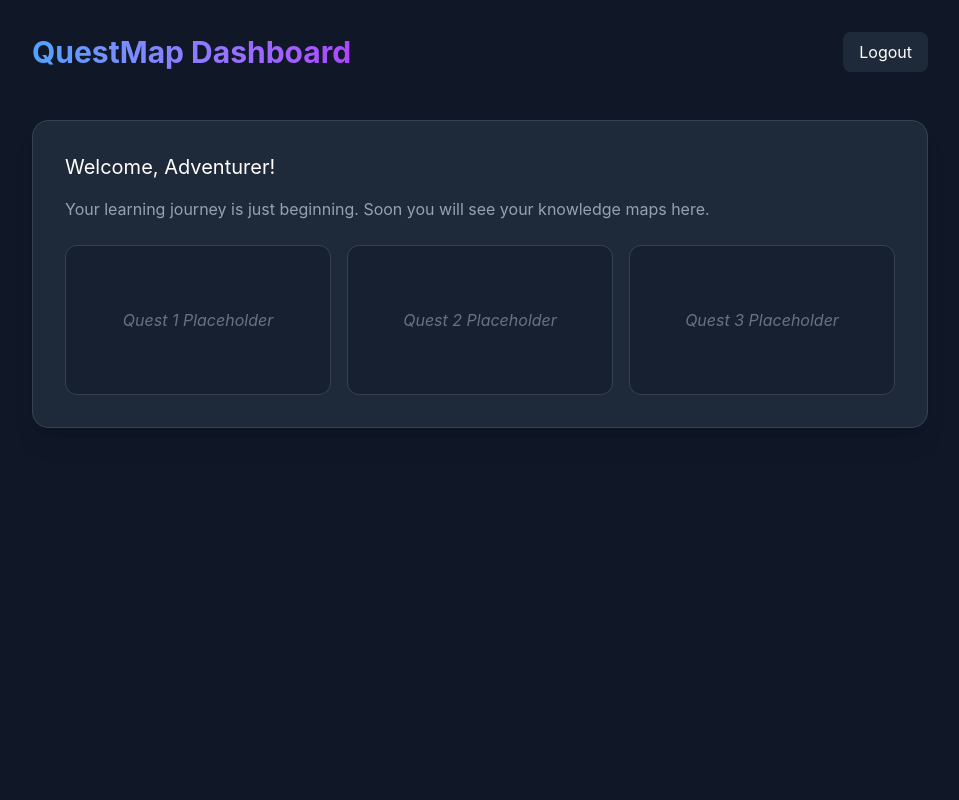
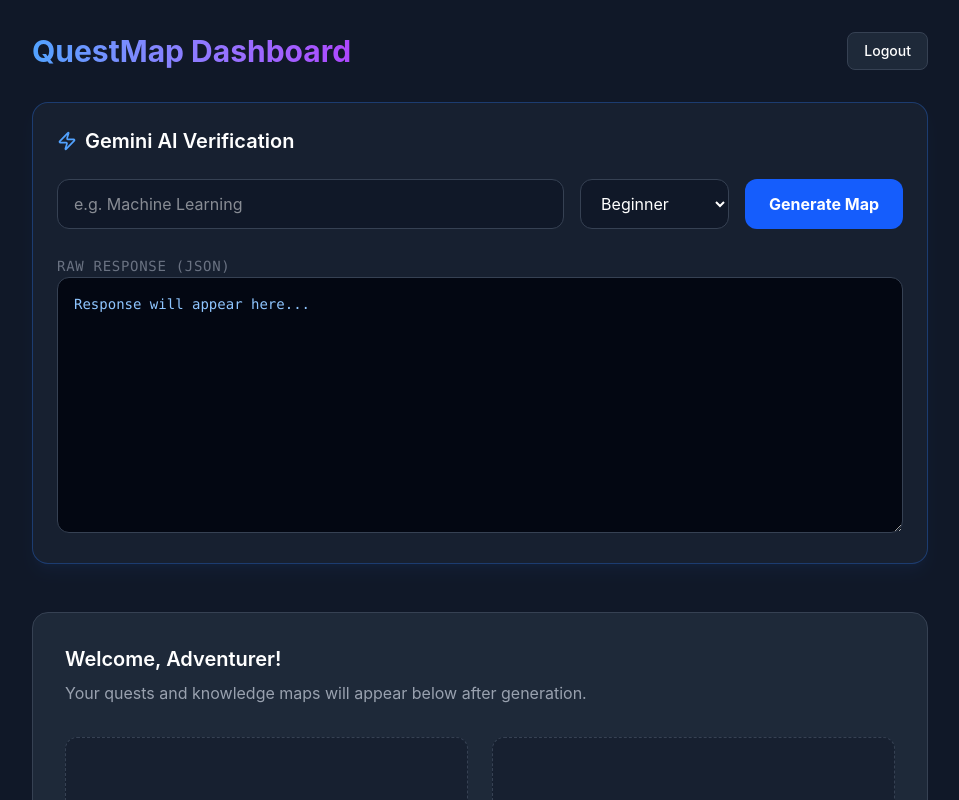
Before and after one commit to Krish-008/hackathon-UTD, a React (Vite) app in the folder frontend/: page /dashboard in a window 1280 px wide. Shown: the top 800 px of the page, without its empty margins (160-1119 px from the left). Built offline with nearby package versions, Linux system fonts and the light colour scheme; no server answers.

Commit message:
feat: add Gemini AI test section to Dashboard

```diff
--- a/frontend/src/pages/Dashboard.jsx
+++ b/frontend/src/pages/Dashboard.jsx
@@ -1,43 +1,134 @@
-import React from 'react';
+import React, { useState } from 'react';
 import { useNavigate } from 'react-router-dom';
 import { auth } from '../firebase';
 import { signOut } from 'firebase/auth';
+import { Loader2, Zap } from 'lucide-react';
 
 const Dashboard = () => {
     const navigate = useNavigate();
     const user = auth.currentUser;
+
+    // AI Test State
+    const [topic, setTopic] = useState('');
+    const [level, setLevel] = useState('beginner');
+    const [result, setResult] = useState(null);
+    const [loading, setLoading] = useState(false);
+    const [error, setError] = useState('');
 
     const handleLogout = async () => {
         await signOut(auth);
         navigate('/');
     };
 
+    const generateMap = async () => {
+        if (!topic) return alert("Please enter a topic");
+
+        setLoading(true);
+        setResult(null);
+        setError('');
+
+        try {
+            // Note: Using localhost:5000 strictly for this verification block
+            const response = await fetch('http://localhost:5000/api/generate-map', {
+                method: 'POST',
+                headers: { 'Content-Type': 'application/json' },
+                body: JSON.stringify({ topic, skill_level: level })
+            });
+
+            if (!response.ok) {
+                throw new Error(`Server Error: ${response.status}`);
+            }
+
+            const data = await response.json();
+            setResult(data);
+        } catch (err) {
+            console.error("Fetch error:", err);
+            setError(err.message);
+        } finally {
+            setLoading(false);
+        }
+    };
+
     return (
         <div className="min-h-screen bg-gray-900 text-white p-8">
             <div className="max-w-4xl mx-auto">
-                <header className="flex justify-between items-center mb-12">
-                    <h1 className="text-3xl font-bold text-transparent bg-clip-text bg-gradient-to-r from-blue-400 to-purple-500">
-                        QuestMap Dashboard
-                    </h1>
+                <header className="flex justify-between items-center mb-8">
+                    <div className="flex items-center gap-2">
+                        <h1 className="text-3xl font-bold text-transparent bg-clip-text bg-gradient-to-r from-blue-400 to-purple-500">
+                            QuestMap Dashboard
+                        </h1>
+                    </div>
                     <button
                         onClick={handleLogout}
-                        className="px-4 py-2 bg-gray-800 hover:bg-gray-700 rounded-lg transition-colors"
+                        className="px-4 py-2 bg-gray-800 hover:bg-gray-700 border border-gray-700 rounded-lg transition-colors text-sm font-medium"
                     >
                         Logout
                     </button>
                 </header>
 
-                <div className="bg-gray-800 rounded-2xl p-8 border border-gray-700 shadow-xl">
-                    <h2 className="text-xl mb-4">Welcome, {user?.displayName || 'Adventurer'}!</h2>
-                    <p className="text-gray-400 mb-6">
-                        Your learning journey is just beginning. Soon you will see your knowledge maps here.
+                {/* AI TEST SECTION */}
+                <section className="mb-12 bg-gray-800/50 rounded-2xl p-6 border border-blue-500/30 shadow-lg shadow-blue-500/5">
+                    <div className="flex items-center gap-2 mb-6">
+                        <Zap className="w-5 h-5 text-blue-400" />
+                        <h2 className="text-xl font-semibold">Gemini AI Verification</h2>
+                    </div>
+
+                    <div className="flex flex-col md:flex-row gap-4 mb-6">
+                        <input
+                            type="text"
+                            placeholder="e.g. Machine Learning"
+                            value={topic}
+                            onChange={(e) => setTopic(e.target.value)}
+                            className="flex-1 bg-gray-900 border border-gray-700 rounded-xl px-4 py-3 outline-none focus:ring-2 focus:ring-blue-500 transition-all"
+                        />
+                        <select
+                            value={level}
+                            onChange={(e) => setLevel(e.target.value)}
+                            className="bg-gray-900 border border-gray-700 rounded-xl px-4 py-3 outline-none focus:ring-2 focus:ring-blue-500 transition-all"
+                        >
+                            <option value="beginner">Beginner</option>
+                            <option value="intermediate">Intermediate</option>
+                            <option value="advanced">Advanced</option>
+                        </select>
+                        <button
+                            onClick={generateMap}
+                            disabled={loading}
+                            className="bg-blue-600 hover:bg-blue-500 px-6 py-3 rounded-xl font-bold transition-all disabled:opacity-50 disabled:cursor-not-allowed flex items-center gap-2 justify-center"
+                        >
+                            {loading ? <Loader2 className="w-5 h-5 animate-spin" /> : 'Generate Map'}
+                        </button>
+                    </div>
+
+                    {error && (
+                        <div className="bg-red-500/10 border border-red-500/50 text-red-400 p-4 rounded-xl mb-4 text-sm font-mono">
+                            Error: {error}
+                        </div>
+                    )}
+
+                    <div className="space-y-2">
+                        <label className="text-sm text-gray-500 font-mono uppercase tracking-wider">Raw Response (JSON)</label>
+                        <textarea
+                            readOnly
+                            value={result ? JSON.stringify(result, null, 2) : error ? "Error occurred..." : "Response will appear here..."}
+                            placeholder="Result will appear here..."
+                            className="w-full h-64 bg-gray-950 border border-gray-700 rounded-xl p-4 font-mono text-sm text-blue-300 outline-none scrollbar-thin overflow-auto"
+                        />
+                    </div>
+                </section>
+
+                {/* Existing Content */}
+                <div className="bg-gray-800 rounded-2xl p-8 border border-gray-700">
+                    <h2 className="text-xl font-semibold mb-2">Welcome, {user?.displayName || 'Adventurer'}!</h2>
+                    <p className="text-gray-400 mb-8">
+                        Your quests and knowledge maps will appear below after generation.
                     </p>
-                    <div className="grid grid-cols-1 md:grid-cols-3 gap-4">
-                        {[1, 2, 3].map((i) => (
-                            <div key={i} className="aspect-video bg-gray-900/50 rounded-xl border border-gray-700 flex items-center justify-center text-gray-500 italic">
-                                Quest {i} Placeholder
-                            </div>
-                        ))}
+                    <div className="grid grid-cols-1 md:grid-cols-2 gap-6">
+                        <div className="aspect-video bg-gray-900/50 rounded-xl border border-gray-700 border-dashed flex items-center justify-center text-gray-600">
+                            No active maps yet.
+                        </div>
+                        <div className="aspect-video bg-gray-900/50 rounded-xl border border-gray-700 border-dashed flex items-center justify-center text-gray-600">
+                            Empty Quest Slot
+                        </div>
                     </div>
                 </div>
             </div>
```
